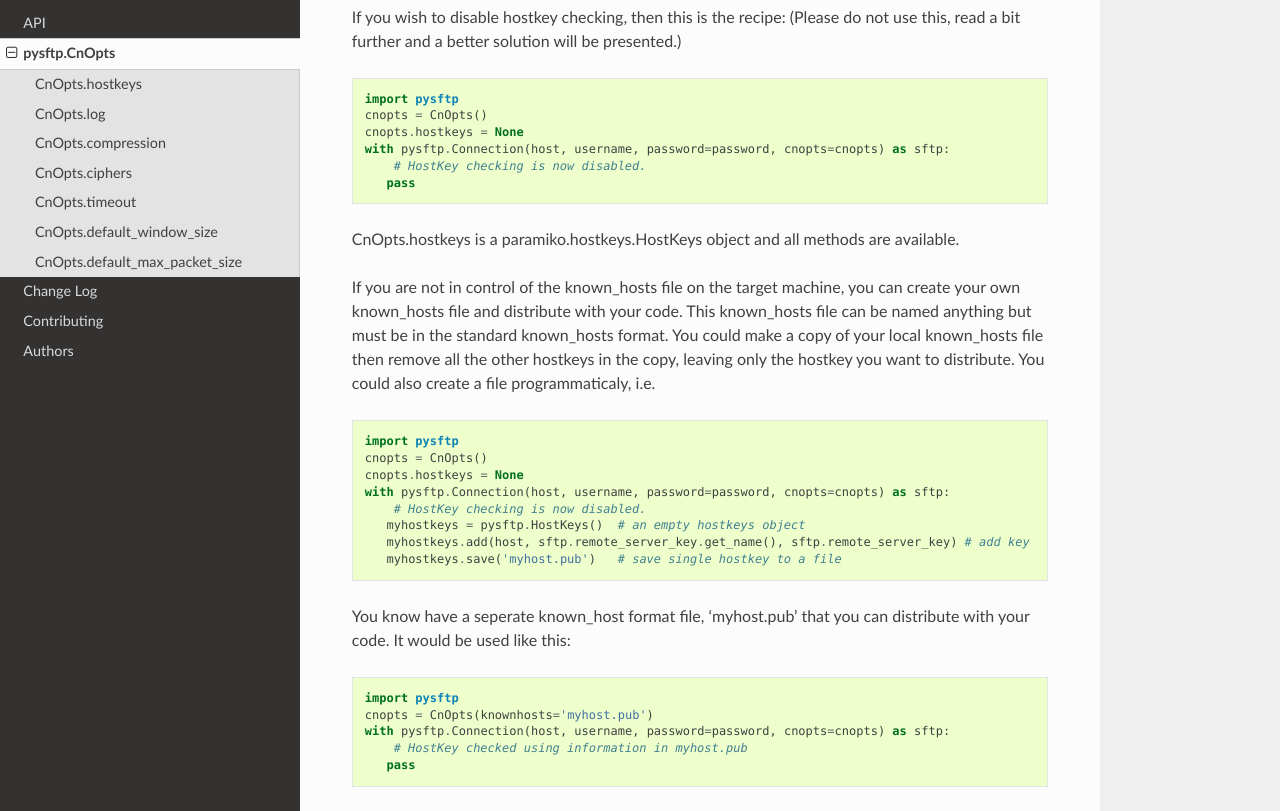
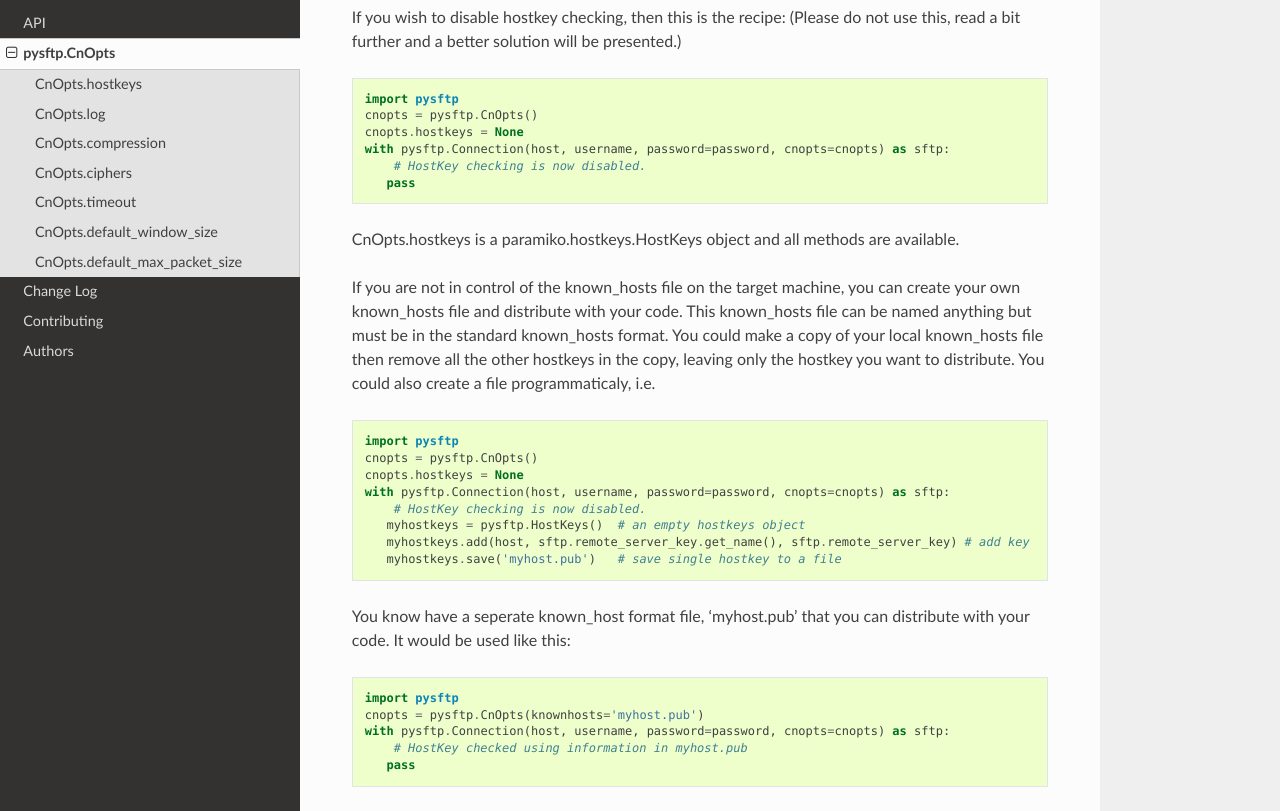
Before and after one commit to sailfish009/pysftp, a Sphinx documentation site: the page built from docs/cnopts.rst, in a window 1280 px wide and 1400 px high, scrolled down 1159 px. Shown: the part 152-963 px from the top of the window. Built offline with Sphinx 7.4.7 and the Read the Docs theme 2.0.0, drawn with Linux system fonts in a browser that asks for light colours.

Commit message:
corrected some examples (520296b)

```diff
--- a/docs/cnopts.rst
+++ b/docs/cnopts.rst
@@ -72,7 +72,7 @@ not use this, read a bit further and a better solution will be presented.)
 .. code-block:: python
 
     import pysftp
-    cnopts = CnOpts()
+    cnopts = pysftp.CnOpts()
     cnopts.hostkeys = None
     with pysftp.Connection(host, username, password=password, cnopts=cnopts) as sftp:
         # HostKey checking is now disabled.
@@ -91,7 +91,7 @@ distribute.   You could also create a file programmaticaly, i.e.
 .. code-block:: python
 
     import pysftp
-    cnopts = CnOpts()
+    cnopts = pysftp.CnOpts()
     cnopts.hostkeys = None
     with pysftp.Connection(host, username, password=password, cnopts=cnopts) as sftp:
         # HostKey checking is now disabled.
@@ -107,7 +107,7 @@ distribute with your code.  It would be used like this:
 .. code-block:: python
 
     import pysftp
-    cnopts = CnOpts(knownhosts='myhost.pub')
+    cnopts = pysftp.CnOpts(knownhosts='myhost.pub')
     with pysftp.Connection(host, username, password=password, cnopts=cnopts) as sftp:
         # HostKey checked using information in myhost.pub
        pass
@@ -140,7 +140,7 @@ encountering issues connecting to or transferring files.
 
     from __future__ import print_function
     import pysftp
-    cnopts = CnOpts()
+    cnopts = pysftp.CnOpts()
     cnopts.log = True
     with pysftp.Connection(host, username, password=password, cnopts=cnopts) as sftp:
         print(sftp.logfile)  # prints the path and name of the temp logfile
@@ -154,7 +154,7 @@ filepath.
 
     from __future__ import print_function
     import pysftp
-    cnopts = CnOpts()
+    cnopts = pysftp.CnOpts()
     cnopts.log = '/path/to/my/logfile'
     with pysftp.Connection(host, username, password=password, cnopts=cnopts) as sftp:
         print(sftp.logfile)  # prints '/path/to/my/logfile'
```
